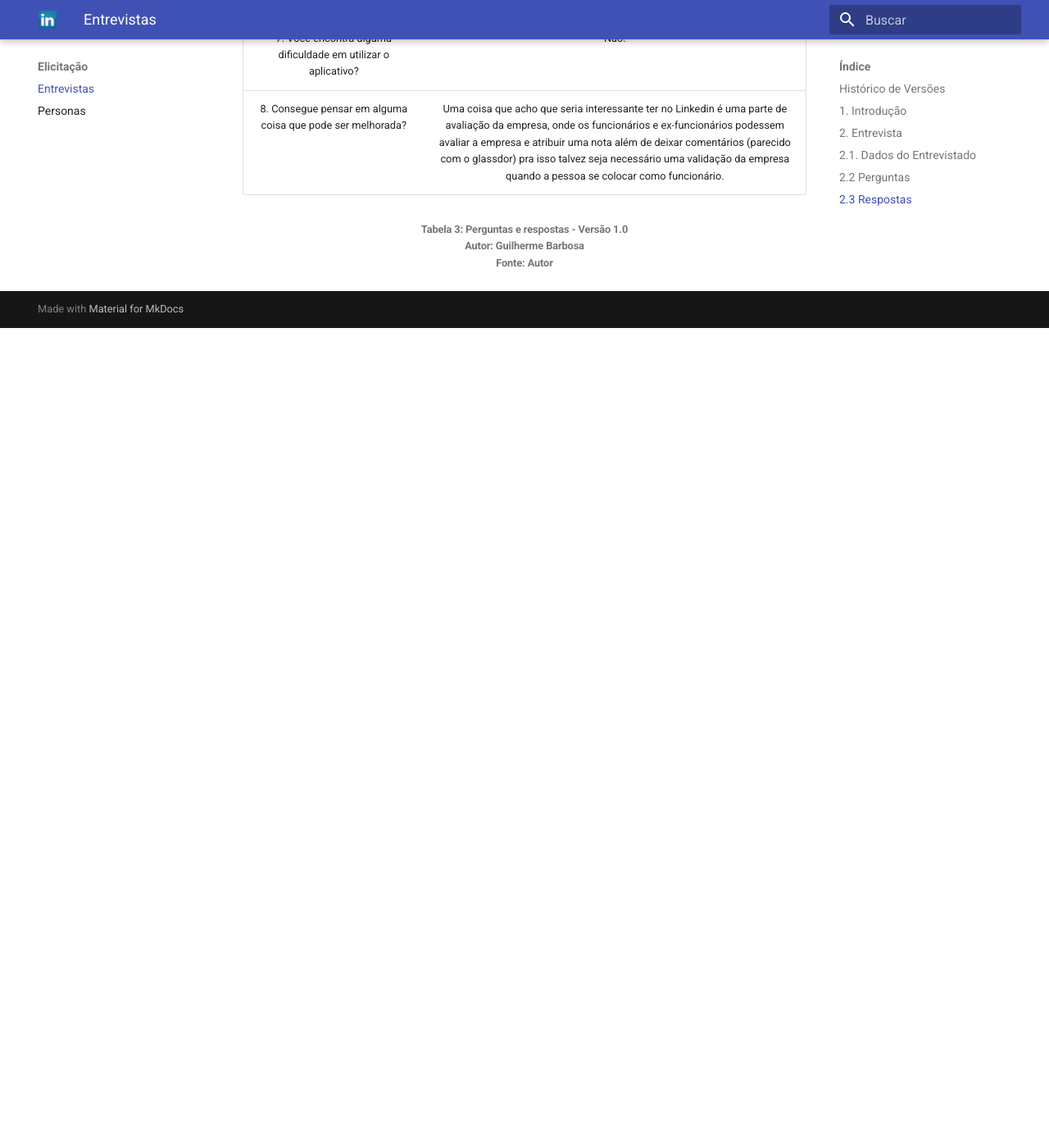
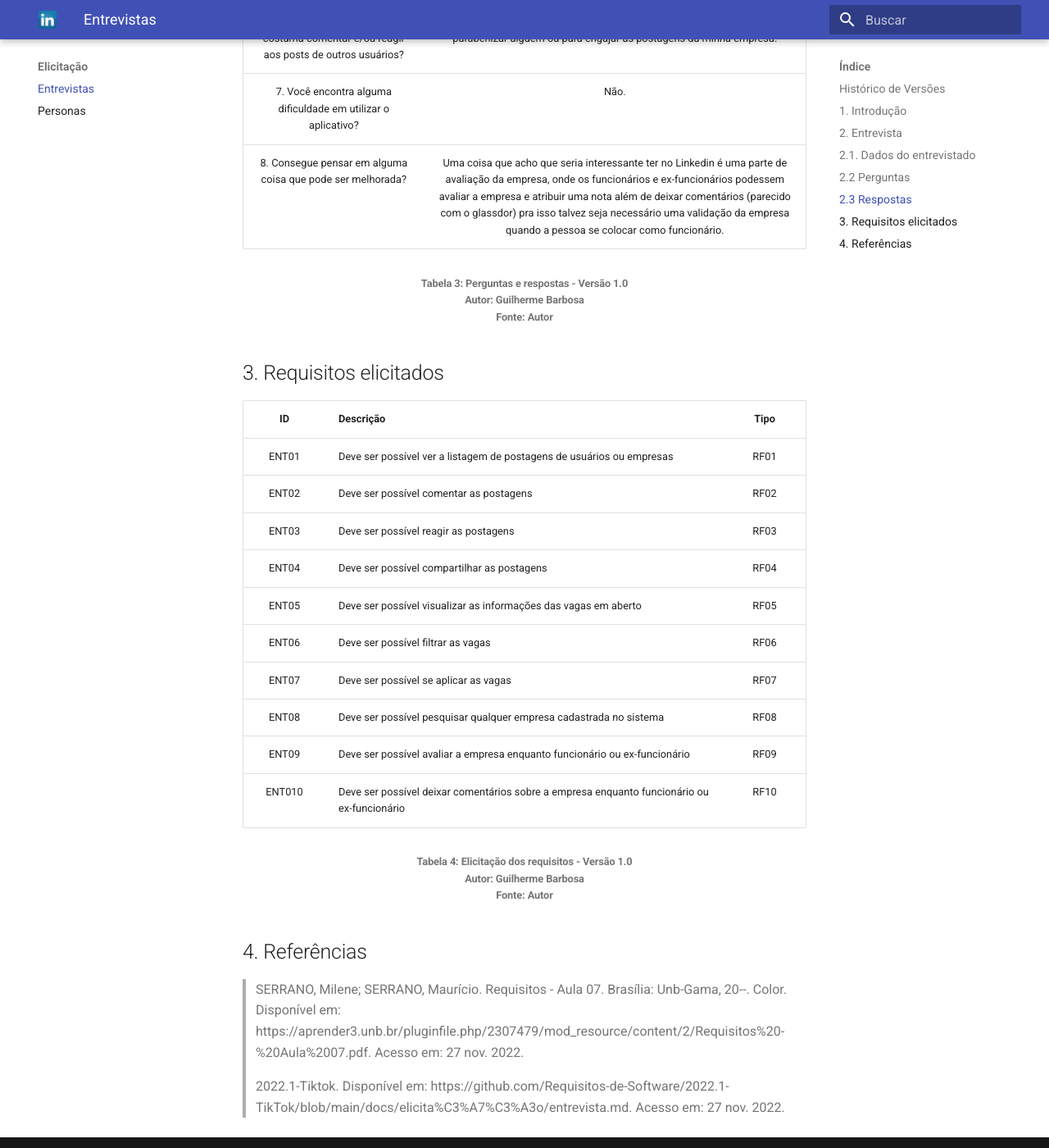
Before and after one commit to Requisitos-de-Software/2022.2-LinkedIn, an MkDocs documentation site: the page built from docs/elicitacao/entrevistas.md, in a window 1280 px wide and 1400 px high, scrolled down 2254 px. Shown: the whole window at 82% size. Built offline with MkDocs 1.6.1 and Material for MkDocs 9.7.7, drawn with Linux system fonts in a browser that asks for light colours; before the commit the page ends 2654 px from its top, so only the background shows below that; some of the changed text lies outside the part shown.

Commit message:
Adiciona os requisitos elicitados e as referencias

```diff
--- a/docs/elicitacao/entrevistas.md
+++ b/docs/elicitacao/entrevistas.md
@@ -4,7 +4,8 @@
 
 **Data** | **Versão** | **Descrição** | **Autor(es/as)** | **Revisor** |
 :---: | :---: | :---: | :---: | :---: |
-28/11/2022 | 0.1 | Criação do documento e adição da entrevista | Guilherme Barbosa | Mateus Franco |
+28/11/2022 | 0.1 | Criação do documento e adição da entrevista | Guilherme Barbosa | Pedro Moraes |
+29/11/2022 | 0.2 | Adição dos requisitos elicitados e referências | Guilherme Barbosa | Pedro Moraes |
 
 ## 1. Introdução
 A técnica de entrevistas é uma ferramenta poderosa utilizada para encontrar os requisitos do sistema. Portanto, foram elaboradas entrevistas fechadas afim de auxiliar na elicitação dos requisitos.
@@ -22,7 +23,7 @@
 <br> Autor: Guilherme Barbosa
 <br> Fonte: Autor </h6>
 
-## 2.1. Dados do Entrevistado
+## 2.1. Dados do entrevistado
 
 Nome | Idade | Gênero | Ocupações | Cidade/Estado
 :-----------: | :----------: | :-----: | :----: |
@@ -58,3 +59,27 @@
 <h6 align = "center"> Tabela 3: Perguntas e respostas - Versão 1.0
 <br> Autor: Guilherme Barbosa
 <br> Fonte: Autor </h6>
+
+## 3. Requisitos elicitados
+
+ID | Descrição | Tipo
+:-: | :---- | :-:
+ENT01 | Deve ser possível ver a listagem de postagens de usuários ou empresas | RF01
+ENT02 | Deve ser possível comentar as postagens | RF02
+ENT03 | Deve ser possível reagir as postagens | RF03
+ENT04 | Deve ser possível compartilhar as postagens | RF04
+ENT05 | Deve ser possível visualizar as informações das vagas em aberto | RF05
+ENT06 | Deve ser possível filtrar as vagas | RF06
+ENT07 | Deve ser possível se aplicar as vagas | RF07
+ENT08 | Deve ser possível pesquisar qualquer empresa cadastrada no sistema | RF08
+ENT09 | Deve ser possível avaliar a empresa enquanto funcionário ou ex-funcionário | RF09
+ENT010 | Deve ser possível deixar comentários sobre a empresa enquanto funcionário ou ex-funcionário | RF10
+
+<h6 align = "center"> Tabela 4: Elicitação dos requisitos - Versão 1.0
+<br> Autor: Guilherme Barbosa
+<br> Fonte: Autor </h6>
+
+## 4. Referências
+> SERRANO, Milene; SERRANO, Maurício. Requisitos - Aula 07. Brasília: Unb-Gama, 20--. Color. Disponível em: https://aprender3.unb.br/pluginfile.php/2307479/mod_resource/content/2/Requisitos%20-%20Aula%2007.pdf. Acesso em: 27 nov. 2022.
+
+> 2022.1-Tiktok. Disponível em: https://github.com/Requisitos-de-Software/2022.1-TikTok/blob/main/docs/elicita%C3%A7%C3%A3o/entrevista.md. Acesso em: 27 nov. 2022.
```
